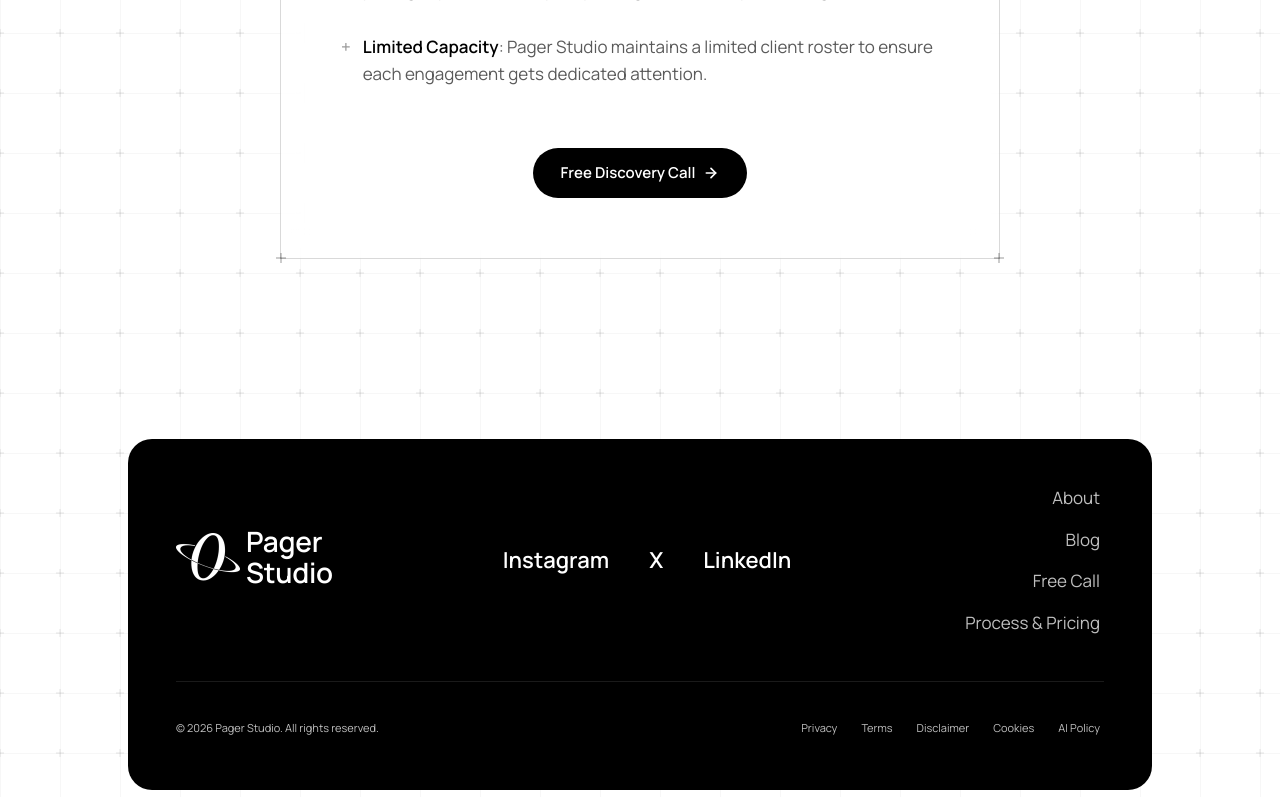
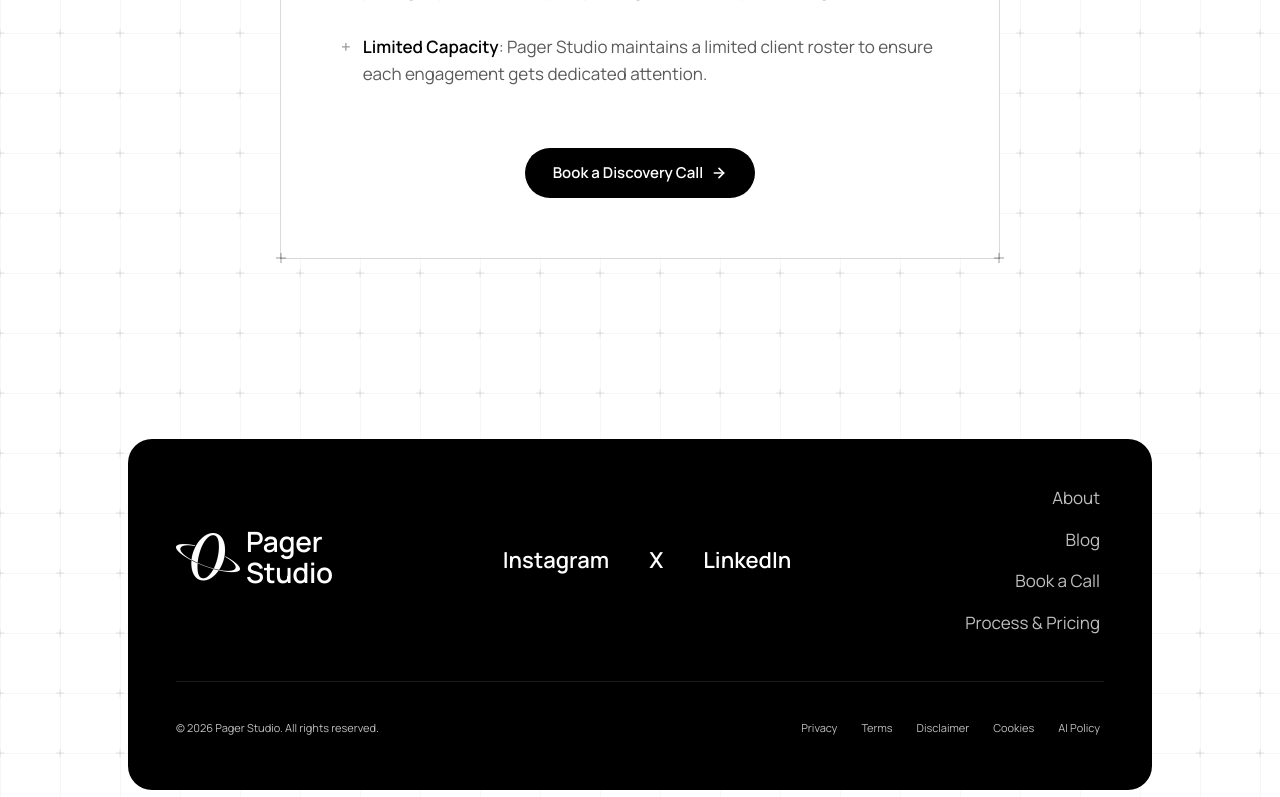
Before and after one commit to pagerstudio/pagerstudio, a Next.js app: page / in a window 1280 px wide. Shown: the part 1467-2264 px from the top of the page. Built offline with nearby package versions, Linux system fonts and the light colour scheme.

Commit message:
revert: restore all CTAs to 'Book a Discovery Call'

```diff
--- a/src/app/about/page.tsx
+++ b/src/app/about/page.tsx
@@ -76,7 +76,7 @@ export default function AboutPage() {
               That was the old game. Patients don&apos;t search anymore — they ask an AI which practice to trust, and it answers before they ever visit your website. I make sure it answers with your name.
             </p>
             <div className="mt-[24px]">
-              <Button href="/book">Free Discovery Call</Button>
+              <Button href="/book">Book a Discovery Call</Button>
             </div>
           </Section>
 
@@ -102,7 +102,7 @@ export default function AboutPage() {
               A few things to know upfront. We take on up to 10 clients at a time. Every engagement is NDA-covered. We never collect or work with patient data. We don&apos;t publish client names, metrics, or the strategies we build for them — not now, not ever. If you want proof, we&apos;ll run a basic audit of your practice and show you what&apos;s working and what isn&apos;t. Proof on your data, never someone else&apos;s.
             </p>
             <div className="mt-[24px]">
-              <Button href="/book">Free Discovery Call</Button>
+              <Button href="/book">Book a Discovery Call</Button>
             </div>
           </Section>
 
--- a/src/app/blog/[slug]/page.tsx
+++ b/src/app/blog/[slug]/page.tsx
@@ -289,7 +289,7 @@ export default async function BlogPostPage({ params }: Props) {
                 href="/book"
                 className="inline-flex items-center justify-center px-7 py-3.5 rounded-full bg-black text-white text-sm font-semibold hover:bg-fill-active transition-colors focus-visible:outline-none focus-visible:ring-2 focus-visible:ring-black focus-visible:ring-offset-2"
               >
-                Free Discovery Call
+                Book a Discovery Call
               </Link>
               <Link
                 href="/pricing"
--- a/src/app/book/page.tsx
+++ b/src/app/book/page.tsx
@@ -4,7 +4,7 @@ import CalEmbed from "@/components/CalEmbed";
 import GlassCard from "@/components/GlassCard";
 
 export const metadata: Metadata = {
-  title: "Free Discovery Call",
+  title: "Book a Discovery Call",
   description:
     "Schedule a discovery call with Pager Studio to discuss your practice's AI visibility and AEO strategy. Free consultation for healthcare practices.",
   keywords: [
@@ -17,13 +17,13 @@ export const metadata: Metadata = {
     canonical: "/book",
   },
   openGraph: {
-    title: "Free Discovery Call | Pager Studio",
+    title: "Book a Discovery Call | Pager Studio",
     description: "Schedule a discovery call to discuss your practice's AI visibility.",
     url: "https://pagerstudio.vercel.app/book",
   },
   twitter: {
     card: "summary_large_image",
-    title: "Free Discovery Call | Pager Studio",
+    title: "Book a Discovery Call | Pager Studio",
     description: "Schedule a discovery call to discuss your practice's AI visibility.",
   },
 };
@@ -56,7 +56,7 @@ export default function BookPage() {
           <div className="flex flex-col md:flex-row md:items-start gap-[30px]">
             <div className="flex-1">
               <h1 className="text-display md:text-display-xl font-semibold leading-tight tracking-tight">
-                Free Discovery Call
+                Book a Discovery Call
               </h1>
               <p className="mt-[20px] text-subhead leading-relaxed text-text-secondary">
                 Before you book, please review a few things upfront:
@@ -114,7 +114,7 @@ export default function BookPage() {
               "@type": "BreadcrumbList",
               itemListElement: [
                 { "@type": "ListItem", position: 1, name: "Home", item: "https://pagerstudio.vercel.app" },
-                { "@type": "ListItem", position: 2, name: "Free Call", item: "https://pagerstudio.vercel.app/book" },
+                { "@type": "ListItem", position: 2, name: "Book a Call", item: "https://pagerstudio.vercel.app/book" },
               ],
             },
           ]),
--- a/src/app/page.tsx
+++ b/src/app/page.tsx
@@ -75,7 +75,7 @@ export default async function HomePage() {
             {"AI search and agents."}
           </h1>
           <div className="flex flex-col md:flex-row flex-wrap items-center justify-center gap-[16px] md:gap-[30px] mt-[24px] md:mt-[30px] hero-animate" style={{ animationDelay: "150ms" }}>
-            <Button href="/book">Free Discovery Call</Button>
+            <Button href="/book">Book a Discovery Call</Button>
             <Button href="/pricing" variant="secondary">
               See Pricing &amp; Process
             </Button>
@@ -107,7 +107,7 @@ export default async function HomePage() {
             ))}
           </ul>
           <div className="flex justify-center mt-[60px]">
-            <Button href="/book">Free Discovery Call</Button>
+            <Button href="/book">Book a Discovery Call</Button>
           </div>
         </GlassCard>
       </section>
--- a/src/app/pricing/page.tsx
+++ b/src/app/pricing/page.tsx
@@ -89,7 +89,7 @@ export default function PricingPage() {
 
           <div className="mt-[60px]">
             <p className="text-subhead text-text-secondary mb-[30px]">Ready to start?</p>
-            <Button href="/book">Free Discovery Call</Button>
+            <Button href="/book">Book a Discovery Call</Button>
           </div>
         </GlassCard>
       </section>
--- a/src/components/Footer.tsx
+++ b/src/components/Footer.tsx
@@ -10,7 +10,7 @@ const socialLinks = [
 const pageLinks = [
   { label: "About", href: "/about" },
   { label: "Blog", href: "/blog" },
-  { label: "Free Call", href: "/book" },
+  { label: "Book a Call", href: "/book" },
   { label: "Process & Pricing", href: "/pricing" },
 ];
 
--- a/src/components/Header.tsx
+++ b/src/components/Header.tsx
@@ -10,7 +10,7 @@ const pageLinks = [
   { label: "About", href: "/about" },
   { label: "Pricing & Process", href: "/pricing" },
   { label: "Blog", href: "/blog" },
-  { label: "Free Call", href: "/book" },
+  { label: "Book a Call", href: "/book" },
 ];
 
 const socialLinks = [
--- a/src/content/blog/future-of-healthcare-discoverability.mdx
+++ b/src/content/blog/future-of-healthcare-discoverability.mdx
@@ -134,7 +134,7 @@ The first step is understanding how AI currently sees your practice. Pager Studi
 
 This audit gives you a complete picture and a clear roadmap to make your practice the answer AI gives tomorrow.
 
-[Free Discovery Call](/book) or [see our pricing and process](/pricing).
+[Book a Discovery Call](/book) or [see our pricing and process](/pricing).
 
 ## Frequently Asked Questions
 
--- a/src/content/blog/what-is-aeo-healthcare.mdx
+++ b/src/content/blog/what-is-aeo-healthcare.mdx
@@ -121,7 +121,7 @@ The first step is understanding how AI currently sees your practice. An AEO audi
 
 Pager Studio's AEO audit provides all of this — plus a clear roadmap to make your practice the answer AI gives tomorrow.
 
-[Free Discovery Call](/book) or [see our pricing and process](/pricing) to get started.
+[Book a Discovery Call](/book) or [see our pricing and process](/pricing) to get started.
 
 ## Frequently Asked Questions
 
```
